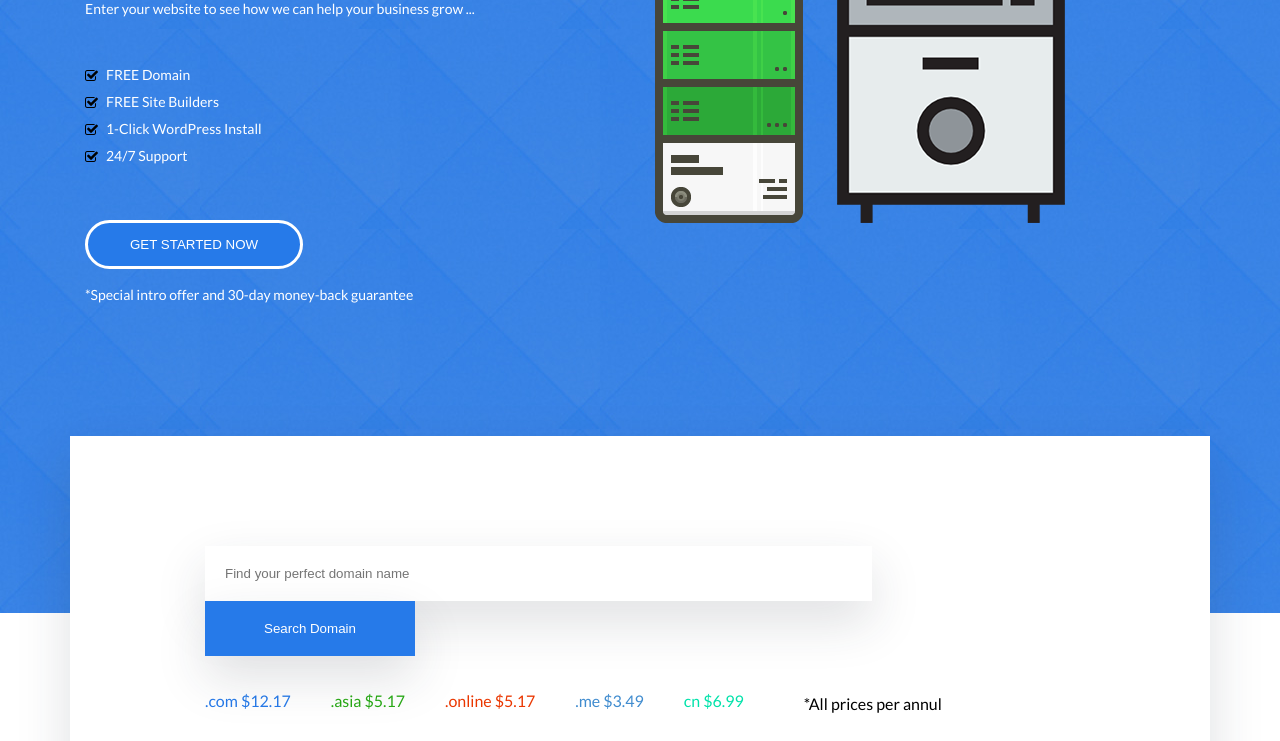
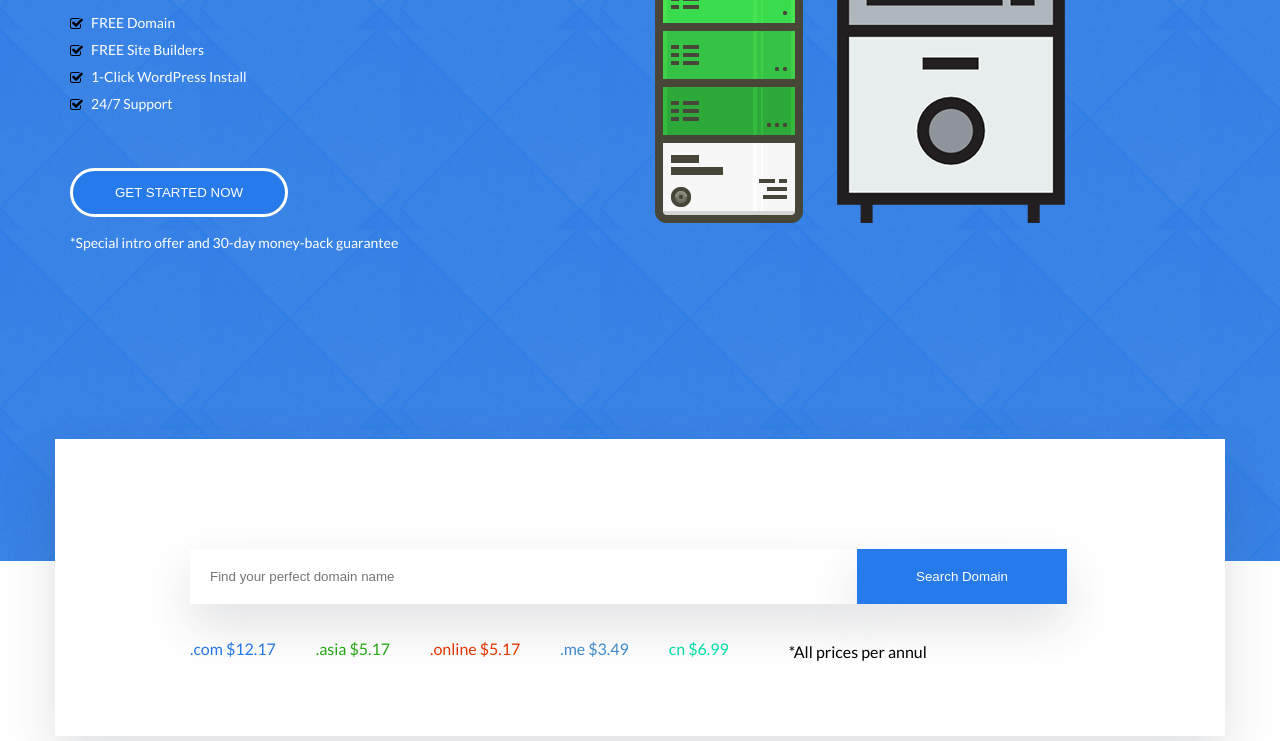
Before and after one commit to Dashrath2007/Amazon, a plain HTML site: page index.html in a window 1280 px wide. Shown: the part 510-1251 px from the top of the page. Drawn offline with nearby package versions, Linux system fonts and the light colour scheme.

```diff
--- a/css/style.css
+++ b/css/style.css
@@ -30,7 +30,7 @@ h1,h2,h3,h4,h5,h6, p, ul li{
 .container{
 
     width: 100%;
-    max-width: 1140px;
+    max-width: 1170px;
     margin-left:auto ;
     margin-right:auto ;
     padding-left: 15px;
```
